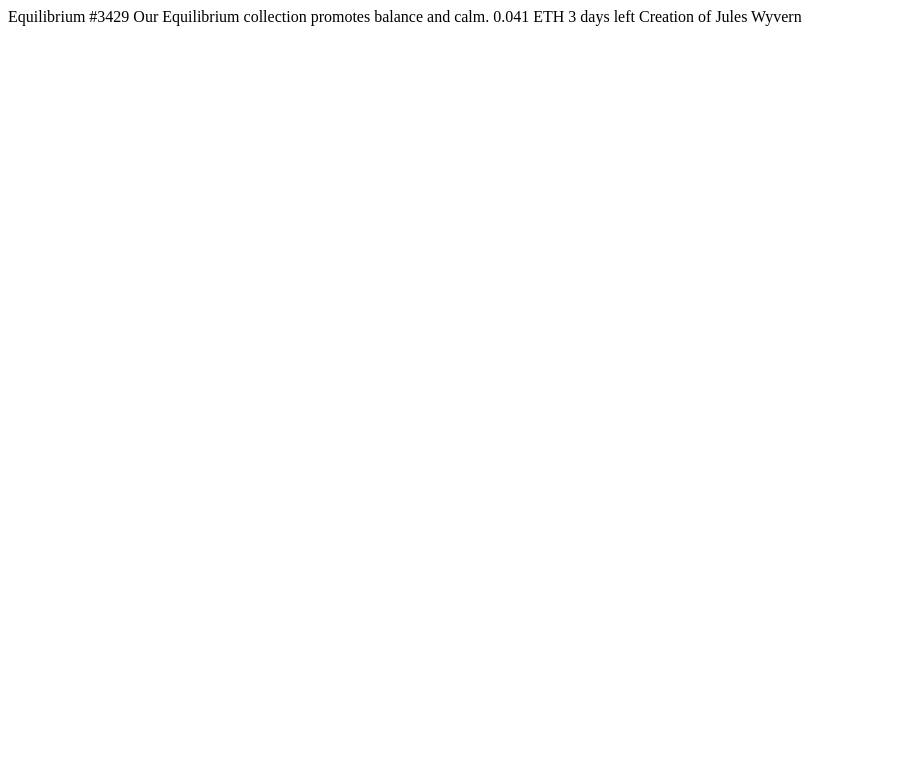
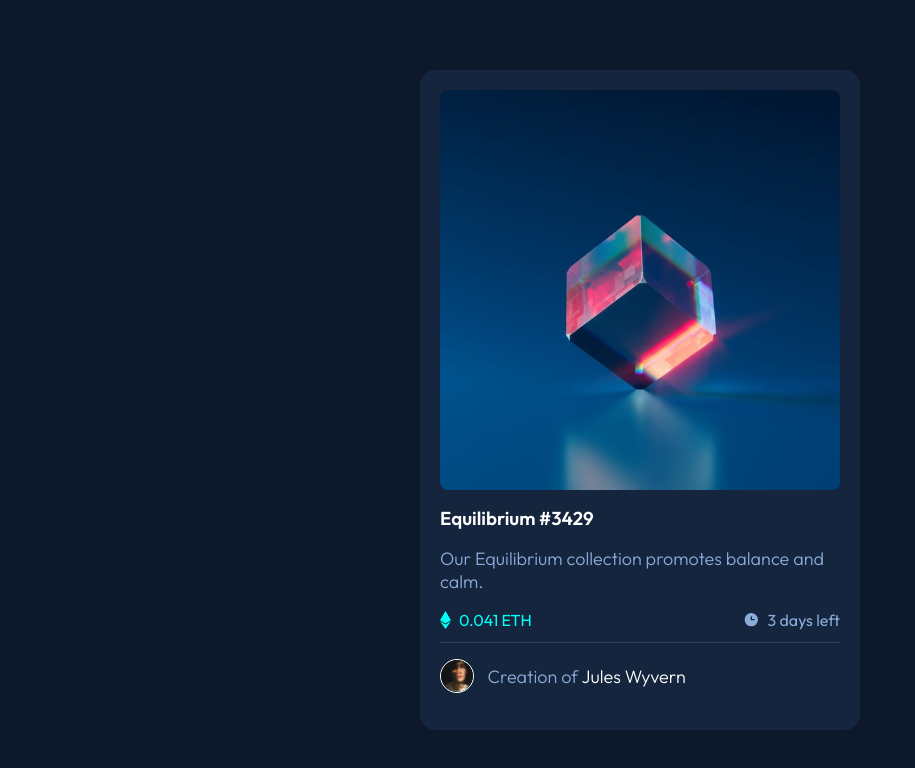
Before and after one commit to yzhuuuu/etf-component, a plain HTML site: page index.html in a window 1280 px wide. Shown: the whole page, without its empty margins (0-915 px from the left). Drawn offline with Linux system fonts and the light colour scheme.

Commit message:
add css style and html template

```diff
--- a/index.html
+++ b/index.html
@@ -1,27 +1,44 @@
-<!DOCTYPE html>
+<!doctype html>
 <html lang="en">
-<head>
-    <meta charset="UTF-8">
-    <meta name="viewport" content="width=device-width, initial-scale=1.0">
+  <head>
+    <meta charset="UTF-8" />
+    <meta name="viewport" content="width=device-width, initial-scale=1.0" />
     <!-- displays site properly based on user's device -->
 
-    <link rel="icon" type="image/png" sizes="32x32" href="./images/favicon-32x32.png">
+    <link
+      rel="icon"
+      type="image/png"
+      sizes="32x32"
+      href="./images/favicon-32x32.png"
+    />
 
     <title>Frontend Mentor | NFT preview card component</title>
 
-    <link rel="stylesheet" href="style.css">
-</head>
-<body>
+    <link rel="stylesheet" href="style.css" />
+  </head>
+  <body>
+    <section class="container">
+      <article class="image-container">
+        <img src="./images/image-equilibrium.jpg" alt="logo" />
+      </article>
+      <article class="text-info">
+        <h1>Equilibrium #3429</h1>
+        <p>Our Equilibrium collection promotes balance and calm.</p>
+        <div>
+          <span
+            ><img src="./images/icon-ethereum.svg" alt="icon" />0.041 ETH</span
+          >
+          <span  id="days"
+            ><img src="./images/icon-clock.svg" alt="icon"/>3 days
+            left</span
+          >
+        </div>
 
-Equilibrium #3429
-
-Our Equilibrium collection promotes balance and calm.
-
-0.041 ETH
-3 days left
-
-Creation of Jules Wyvern
-
-
-</body>
+        <section class="person-info">
+          <img src="./images/image-avatar.png" alt="avatar" />
+          <p>Creation of <span>Jules Wyvern</span></p>
+        </section>
+      </article>
+    </section>
+  </body>
 </html>
--- a/style.css
+++ b/style.css
@@ -0,0 +1,115 @@
+@import url("https://fonts.googleapis.com/css2?family=Outfit:wght@300;400;600&display=swap");
+
+* {
+  margin: 0;
+  padding: 0;
+}
+
+:root {
+  --softBlue: hsl(215, 51%, 70%);
+  --cyan: hsl(178, 100%, 50%);
+  --darkBlue-main-bg: hsl(217, 54%, 11%);
+  --darkBlue-card-bg: hsl(216, 50%, 16%);
+  --darkBlue-line: hsl(215, 32%, 27%);
+  --white: hsl(0, 0%, 100%);
+  --fontsize-paragraph: 18px;
+  --outfit-font: "Outfit", sans-serif;
+}
+
+img {
+  height: 100%;
+
+  object-fit: fill;
+}
+
+body {
+  font-family: var(--outfit-font);
+  background-color: var(--darkBlue-main-bg);
+  display: flex;
+  flex-direction: column;
+  align-items: center;
+  justify-content: center;
+  min-height: 100vh;
+  padding:0 1.25rem;
+}
+
+.container {
+  max-width: 25rem;
+  display: flex;
+  flex-direction: column;
+  padding: 1.25rem;
+  background-color: var(--darkBlue-card-bg);
+  border-radius: 15px;
+}
+
+.image-container {
+  margin-bottom: 0.75rem;
+}
+
+.image-container img {
+  width: 100%;
+  border-radius: 8px;
+}
+
+.text-info {
+  display: flex;
+  flex-direction: column;
+}
+
+.text-info > * {
+  margin-bottom: 1.05rem;
+}
+
+.text-info h1 {
+  color: var(--white);
+  font-weight: 600;
+}
+
+.text-info p {
+  font-weight: 300;
+  color: var(--softBlue);
+  font-size: var(--fontsize-paragraph);
+}
+
+.text-info div {
+  display: flex;
+  justify-content: space-between;
+  align-items: center;
+  border-bottom: 1px solid var(--darkBlue-line);
+  padding: 0 0 0.75rem 0;
+}
+
+.text-info div span {
+  display: flex;
+  align-items: center;
+  justify-content: center;
+  gap: 8px;
+  color: var(--cyan);
+}
+
+#days {
+  color: var(--softBlue);
+}
+
+.person-info {
+  display: flex;
+  align-items: center;
+  gap: 0.85rem;
+}
+
+.person-info img {
+  width: 2rem;
+  height: 2rem;
+  border: 1px solid var(--white);
+  border-radius: 50%;
+}
+
+.person-info span {
+  color: var(--white);
+}
+
+@media only screen and (min-width: 1440px) {
+  .container {
+    max-width: 20rem;
+  }
+}
```
